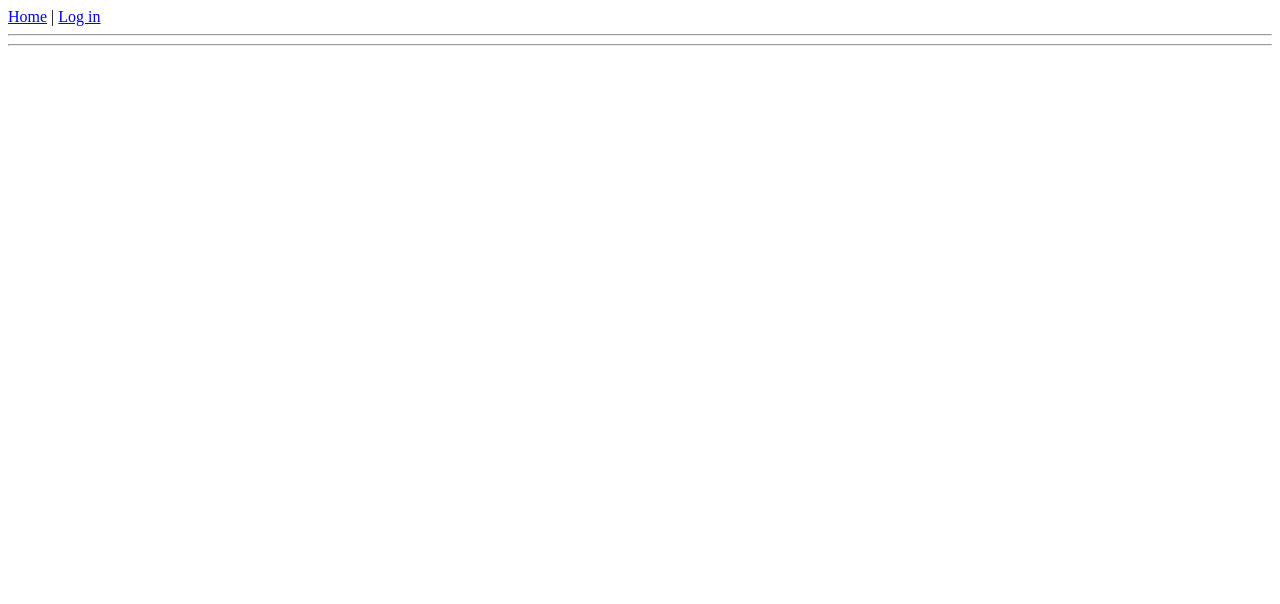
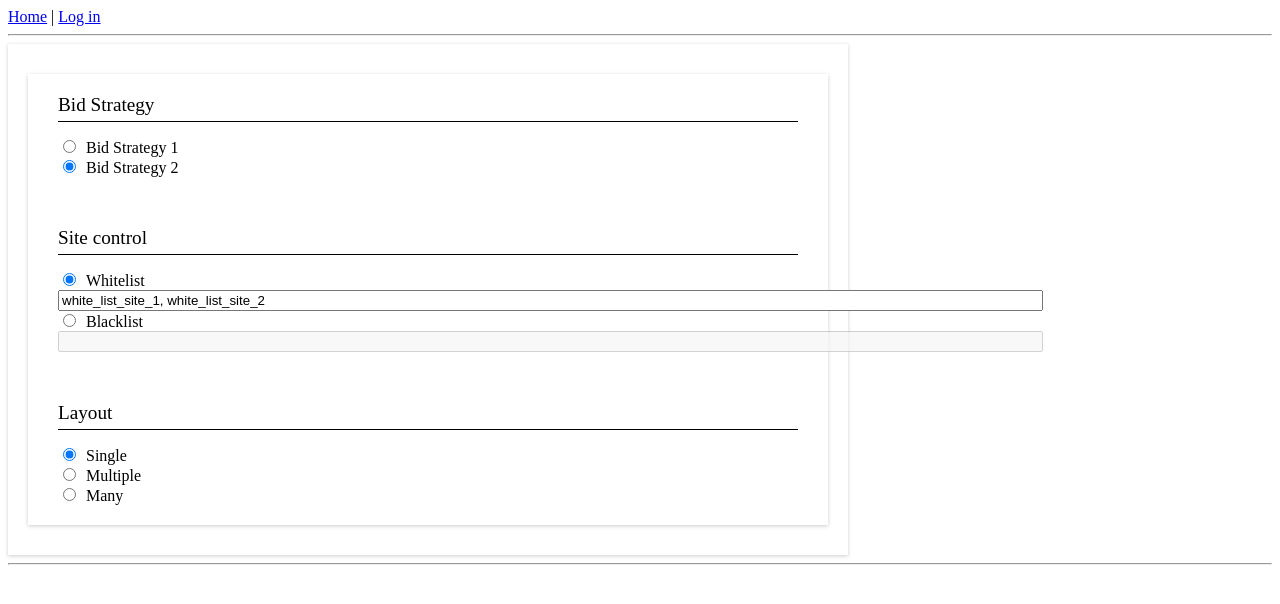
Before and after one commit to kailu/GrouponX, a Django app: template server/API/templates/configure/index.html in a window 1280 px wide. Shown: the top 604 px of the page. Run offline with Django 3.2, Linux system fonts and the light colour scheme; the template is opened without the code that fills it, so the values that code supplies are empty; some libraries are stand-ins or nearby versions.

Commit message:
skeleton index.html

```diff
--- a/server/API/templates/configure/index.html
+++ b/server/API/templates/configure/index.html
@@ -3,5 +3,257 @@
 {% load i18n %}
 
 {% block content %}
+<style>
+  .configuration-box {
+    box-shadow: 0px 1px 4px 0px rgba(0,0,0,0.2);
+    padding: 20px;
+    width: 800px;
+  }
 
+  .page-box {
+    box-shadow: 0px 1px 4px 0px rgba(0,0,0,0.2);
+  }
+
+  .config-box {
+    box-shadow: 0px 1px 4px 0px rgba(0,0,0,0.2);
+  }
+
+  .section {
+    margin: 10px;
+    padding: 20px;
+  }
+
+  .section-header {
+    border-bottom: 1px black solid;
+    font-size: larger;
+    margin-bottom: 15px;
+    padding-bottom: 5px;
+  }
+
+  .radio-box {
+    margin-right: 10px;
+  }
+
+  .radio-box input {
+    margin-right: 10px;
+  }
+
+  .layout-box {
+    display: inline-block;
+    border: 1px black solid;
+    height: 50px;
+    width: 50px;
+  }
+</style>
+
+<div class="configuration-box">
+  <div class="page-box">
+
+  </div>
+
+  <div class="config-box">
+    <!-- Bid strategy -->
+    <div class="section">
+      <div class="section-header">Bid Strategy</div>
+      <div>
+	<span class="radio-box">
+	  <input id="target" type="radio" name="strategy" value="0">Bid Strategy 1
+	</span>
+      </div>
+      <div>
+	<span class="radio-box">
+	  <input type="radio" name="strategy" value="1">Bid Strategy 2
+	</span>
+      </div>
+    </div>
+
+    <!-- Black/White list -->
+    <div class="section">
+      <div class="section-header">Site control</div>
+      <div id="whitelist">
+	<span class="radio-box">
+	  <input type="radio" name="listing" value="whitelist">Whitelist
+	</span>
+	<input type="text" size="120">
+      </div>
+      <div id="blacklist">
+	<span class="radio-box">
+	  <input type="radio" name="listing" value="blacklist">Blacklist
+	</span>
+	<input type="text" size="120 disabled">
+      </div>
+    </div>
+
+    <!-- Layout option -->
+    <div class="section">
+      <div class="section-header">Layout</div>
+      <div>
+	<span class="radio-box">
+	  <input type="radio" name="layout" value="0">Single
+	</span>
+      </div>
+      <div>
+	<span class="radio-box">
+	  <input type="radio" name="layout" value="1">Multiple
+	</span>
+      </div>
+      <div>
+	<span class="radio-box">
+	  <input type="radio" name="layout" value="2">Many
+	</span>
+      </div>
+    </div>
+  </div>
+</div>
+
+<script type="text/javascript">
+  var fakeConfig1 = {
+    "bid_strategy": 0,
+    "whitelist": "whitelist_site_1",
+    "blacklist": "",
+    "layout": 0
+  }
+
+  var fakeConfig2 = {
+    "bid_strategy": 0,
+    "whitelist": "whitelist_site_1, whitelist_site_2",
+    "blacklist": "",
+    "layout": 1
+  }
+
+  var fakeConfig3 = {
+    "bid_strategy": 0,
+    "whitelist": "",
+    "blacklist": "blacklist_site_1",
+    "layout": 0
+  }
+
+  function createPage() {
+    var fakeCreatePageResposne = {
+      "status": "ok",
+      "data": {
+        "p_id": "0",
+      },
+      "error": ""
+    }
+  }
+
+  function readPageList() {
+    var fakeReadPageListResponse = {
+      "status": "ok",
+      "data": [
+
+      ],
+      "error": ""
+    }
+  }
+
+  function readPage(page) {
+    var fakeReadPageResponse = {
+      "status": "ok",
+      "data": [
+        {
+          "name": "Configuration 1",
+          "traffic": "10",
+          "data" : fakeConfig1
+        },
+        {
+          "config_name": "Configuration 2",
+          "traffic": "20",
+          "data" : fakeConfig2
+        },
+        {
+          "config_name": "Configuration 3",
+          "traffic": "70",
+          "data" : {
+            "bid_strategy": 1,
+            "whitelist": "",
+            "blacklist": "blacklist_site_1",
+            "layout": 2
+          }
+        }
+      ],
+      "error": ""
+    };
+  }
+
+  function savePage(page) {
+
+  }
+
+  function createConfig(page) {
+    var fakeCreateConfigResponse = {
+      "status": "ok",
+      "data": {
+        "id": 0,
+        "bid_strategy": 0,
+        "whitelist": "whitelist_site_1, whitelist_site_2",
+        "blacklist": "",
+        "layout": 0
+      },
+      "error": ""
+    }
+  }
+
+  function enableAndSetList(list_name, val) {
+    $("input[name='listing'][value='" + list_name + "']").prop("checked", true);
+    $("#" + list_name + " input[type='text']").val(val);
+  }
+
+  function disableList(list_name) {
+      $("#" + list_name + " input[type='text']").prop("disabled", true);
+  }
+
+  function loadConfig(config) {
+    // Select strategy
+    $("input[name='strategy'][value='" + config.bid_strategy + "']").prop("checked", true);
+
+    // Select whitelist
+    if (!config.blacklist) {
+      enableAndSetList("whitelist", config.whitelist);
+      disableList("blacklist");
+    } else {
+      enableAndSetList("blacklist", config.blacklist);
+      disableList("whitelist");
+    }
+
+    // Select layout
+    $("input[name='layout'][value='" + config.layout + "']").prop("checked", true)
+  }
+
+  function saveConfig(page, config) {
+
+  }
+
+  var fakeReadPageListReponse = [
+    {
+      "name": "Config 1",
+      "traffic": "10"
+    },
+    {
+      "name": "Config 2",
+      "traffic": "20"
+    },
+    {
+      "name": "Config 3",
+      "traffic": "70"
+    }
+  ]
+
+  var fakeConfigResponse = {
+    "status": "ok",
+    "data": {
+      "bid_strategy": 1,
+      "whitelist": "white_list_site_1, white_list_site_2",
+      "blacklist": "",
+      "layout": 0
+    },
+    "error": ""
+  };
+
+
+
+  var fakeConfig = fakeConfigResponse.data;
+  loadConfig(fakeConfig);
+</script>
 {% endblock %}
```
